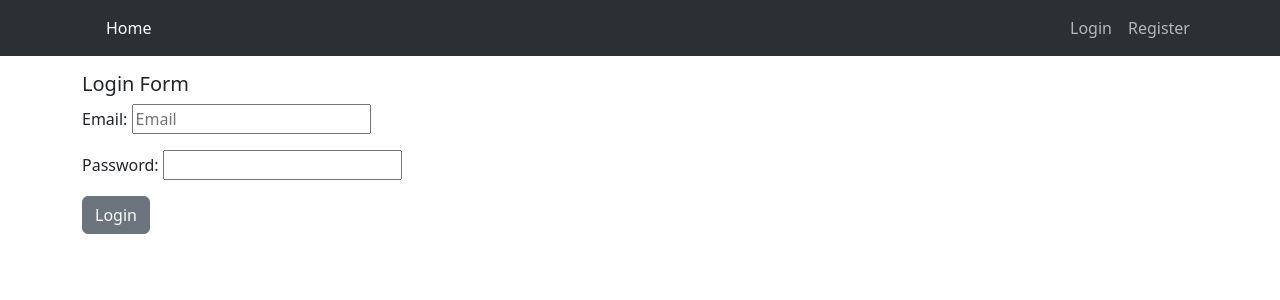
After one commit to marcin-5/django_blog, a Django app: page /user/login/ in a window 1280 px wide. The commit adds this page. Shown: the top 300 px of the page. Run offline with Django 4.2, Linux system fonts and the light colour scheme; parts of the project's set-up code (start-up, migrations or seed data) failed here and were passed over; some libraries are stand-ins or nearby versions.

Commit message:
add login/logout functionality

```diff
--- a/home/urls.py
+++ b/home/urls.py
@@ -6,7 +6,6 @@ app_name = "home"
 
 urlpatterns = [
     path("", views.HomeView.as_view(), name="home"),
-    path("login/", views.HomeView.as_view(), name="login"),
     path("add/", views.ArticleAddView.as_view()),
     path("list/", views.ArticleListView.as_view()),
     path("<slug:slug>/", views.ArticleView.as_view()),
--- a/templates/partials/navbar.html
+++ b/templates/partials/navbar.html
@@ -10,13 +10,27 @@
         <span class="navbar-toggler-icon"></span>
     </button>
     <div class="collapse navbar-collapse" id="navbarNav">
-            <ul class="navbar-nav">
+        <ul class="navbar-nav me-auto mb-2 mb-lg-0">
             <li class="nav-item">
                 <a class="nav-link active" aria-current="page" href="{% url 'home:home' %}">Home</a>
             </li>
+        </ul>
+        <ul class="navbar-nav ms-auto mb-2 mb-lg-0">
+            {% if user.is_authenticated %}
                 <li class="nav-item">
-                    <a class="nav-link active" aria-current="page" href="">{{ user }}</a>
+                    <a class="nav-link" href="">{{ user.name }}</a>
                 </li>
+                <li class="nav-item">
+                    <a class="nav-link" href="{% url 'users:logout' %}">Logout</a>
+                </li>
+            {% else %}
+                <li class="nav-item">
+                    <a class="nav-link" href="{% url 'users:login' %}">Login</a>
+                </li>
+                <li class="nav-item">
+                    <a class="nav-link" href="{% url 'users:registration' %}">Register</a>
+                </li>
+            {% endif %}
         </ul>
     </div>
 </div>
--- a/users/forms.py
+++ b/users/forms.py
@@ -1,6 +1,6 @@
 from django import forms
 from django.conf import settings
-from django.contrib.auth.forms import ReadOnlyPasswordHashField
+from django.contrib.auth.forms import ReadOnlyPasswordHashField, AuthenticationForm
 from django.core.exceptions import ValidationError
 from django.core.mail import send_mail
 
@@ -8,8 +8,9 @@ from .models import CustomUser
 
 
 class RegistrationForm(forms.ModelForm):
-    password1 = forms.CharField(label="Password",
-                                widget=forms.PasswordInput(attrs={"placeholder": "min. 8 characters"}))
+    password1 = forms.CharField(
+        label="Password", widget=forms.PasswordInput(attrs={"placeholder": "min. 8 characters"})
+    )
     password2 = forms.CharField(label="Confirm Password", widget=forms.PasswordInput)
 
     class Meta:
@@ -75,3 +76,15 @@ class SendRegistrationLink(forms.Form):
 
     def send_mail(self, to, subject, message, fail_silently):
         return send_mail(subject, message, settings.EMAIL_HOST_USER, to, fail_silently=fail_silently)
+
+
+class LoginForm(AuthenticationForm):
+    username = forms.EmailField(
+        label="Email", required=False, widget=forms.TextInput(attrs={"name": "username", "placeholder": "Email"})
+    )
+    password = forms.CharField(widget=forms.PasswordInput)
+
+    class Meta:
+        fields = ("username", "password")
+
+    error_messages = {"invalid_login": "Wrong login data."}
--- /dev/null
+++ b/users/templates/users/login.html
@@ -0,0 +1,17 @@
+{% extends "base.html" %}
+
+{% block title %}
+    Login
+{% endblock %}
+
+{% block content %}
+    <h5>Login Form</h5>
+    <form action="" method="post">
+        {% csrf_token %}
+        {{ form.as_p }}
+        <button type="submit" class="btn btn-secondary">Login</button>
+    </form>
+{% endblock %}
+
+{% block aside %}
+{% endblock %}
--- a/users/urls.py
+++ b/users/urls.py
@@ -5,7 +5,9 @@ from . import views
 app_name = "users"
 
 urlpatterns = [
-    path("send-registration-link/", views.SendRegistrationLinkView.as_view()),
+    path('login/', views.login_view, name='login'),
+    path('logout/', views.logout_view, name='logout'),
+    path("send-registration-link/", views.SendRegistrationLinkView.as_view(), name="registration"),
     path("send-registration-link/done/", views.SendRegistrationLinkView.as_view(), name="link-sent"),
     path("register/<uuid>/", views.RegisterUserView.as_view()),
 ]
--- a/users/views.py
+++ b/users/views.py
@@ -1,7 +1,10 @@
-from django.db import IntegrityError
+from django.contrib import messages
+from django.contrib.auth import authenticate, login, logout
+from django.shortcuts import redirect, render
+from django.urls import reverse
 from django.views.generic.edit import FormView
 
-from users.forms import SendRegistrationLink, RegistrationForm
+from users.forms import LoginForm, SendRegistrationLink, RegistrationForm
 from users.models import Registration, CustomUser
 
 
@@ -52,3 +55,27 @@ class RegisterUserView(FormView):
     def form_valid(self, form):
         form.save()
         return super().form_valid(form)
+
+
+def login_view(request):
+    if request.method == "POST":
+        form = LoginForm(request, request.POST)
+
+        if form.is_valid():
+            username = form.cleaned_data.get("username")
+            password = form.cleaned_data.get("password")
+
+            user = authenticate(email=username, password=password)
+            if user is not None:
+                if user.is_active:
+                    login(request, user)
+                    messages.add_message(request, messages.SUCCESS, f"You are logged in. Hello {username}")
+                    return redirect(reverse("home:home"))
+    else:
+        form = LoginForm()
+    return render(request, "users/login.html", {"form": form})
+
+
+def logout_view(request):
+    logout(request)
+    return redirect(reverse("home:home"))
```
Lines whose indentation alone changed are shown as unchanged.
